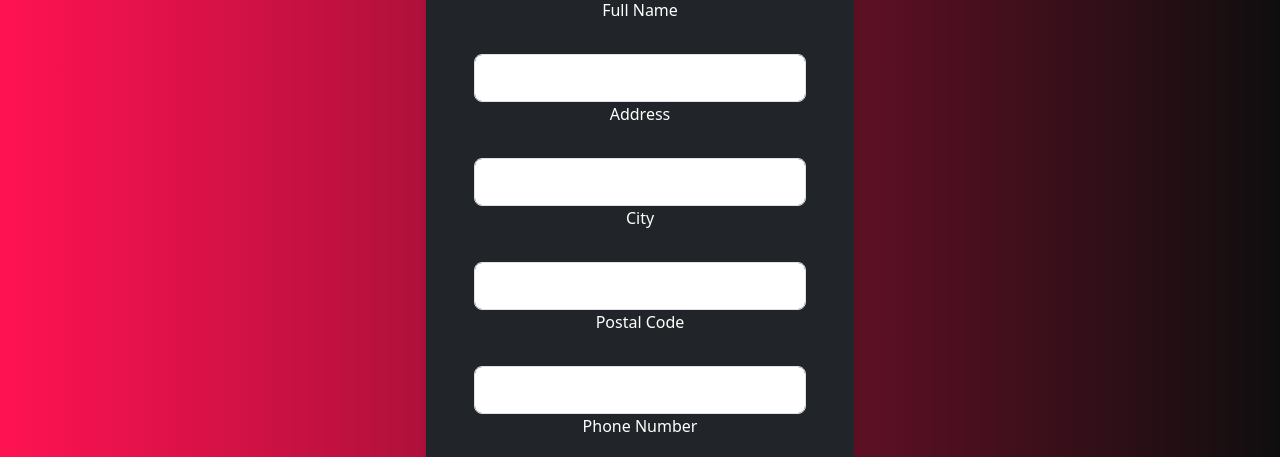
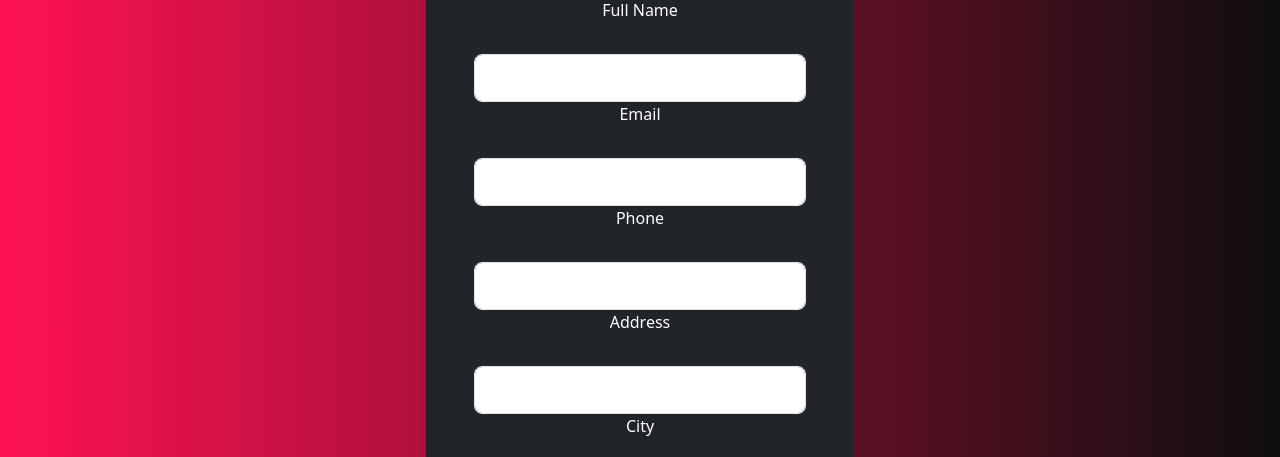
Before and after one commit to Blaxor44/Munchtique-Frontend, a Vue app: page /checkout in a window 1280 px wide. Shown: the part 440-897 px from the top of the page. Built offline with nearby package versions, Linux system fonts and the light colour scheme.

Commit message:
order commit fe

```diff
--- a/src/main.js
+++ b/src/main.js
@@ -14,4 +14,3 @@ createApp(App)
   .mount('#app');
 
 store.dispatch('loadStoredState'); // Load stored state from localStorage
-axios.defaults.baseURL = 'http://localhost:5000';
--- a/src/store.js
+++ b/src/store.js
@@ -1,13 +1,26 @@
 import { createStore } from 'vuex';
+import axios from 'axios';
 
 export default createStore({
   state: {
     user: JSON.parse(localStorage.getItem('user')) || null,
     cart: JSON.parse(localStorage.getItem('cart')) || [],
+    discountCode: null,
+    checkoutAddress: '',
+    checkoutCity: '',
+    checkoutPostalCode: '',
+    paymentMethod: 'cash', // default payment method
+    cardNumber: '',
+    expiryDate: '',
+    cvv: '',
+    totalPrice: 0 // Initialize totalPrice
   },
   mutations: {
     setUser(state, user) {
       state.user = user;
+    },
+    clearUser(state) {
+      state.user = null;
     },
     addToCart(state, item) {
       state.cart.push(item);
@@ -21,6 +34,33 @@ export default createStore({
     clearCart(state) {
       state.cart = [];
     },
+    setDiscountCode(state, code) {
+      state.discountCode = code;
+    },
+    setCheckoutAddress(state, address) {
+      state.checkoutAddress = address;
+    },
+    setCheckoutCity(state, city) {
+      state.checkoutCity = city;
+    },
+    setCheckoutPostalCode(state, postalCode) {
+      state.checkoutPostalCode = postalCode;
+    },
+    setPaymentMethod(state, method) {
+      state.paymentMethod = method;
+    },
+    setCardNumber(state, number) {
+      state.cardNumber = number;
+    },
+    setExpiryDate(state, date) {
+      state.expiryDate = date;
+    },
+    setCVV(state, cvv) {
+      state.cvv = cvv;
+    },
+    setTotalPrice(state, price) {
+      state.totalPrice = price;
+    },
   },
   actions: {
     addToCart({ commit, state }, item) {
@@ -31,12 +71,25 @@ export default createStore({
       commit('removeFromCart', index);
       localStorage.setItem('cart', JSON.stringify(state.cart));
     },
+    applyDiscount({ commit, state }, code) {
+      if (code === 'Munch') {
+        if (state.discountCode === code) {
+          return false; // Code has already been applied
+        } else {
+          commit('setDiscountCode', code);
+          return true; // Code successfully applied
+        }
+      } else {
+        return false; // Invalid code
+      }
+    },
     logout({ commit }) {
-      commit('setUser', null);
+      commit('clearUser');
       commit('clearCart');
       localStorage.removeItem('token');
+      localStorage.removeItem('user');
       localStorage.removeItem('cart');
-      localStorage.removeItem('user');
+      console.log('User state cleared and token removed from local storage');
     },
     setUser({ commit }, user) {
       commit('setUser', user);
@@ -52,11 +105,61 @@ export default createStore({
         commit('setCart', cart);
       }
     },
+    initializeApp({ dispatch }) {
+      dispatch('loadStoredState');
+    },
+
+    async checkout({ state, commit }) {
+      const token = localStorage.getItem('token');
+
+      // Construct the payload
+      const payload = {
+        fullName: state.user.fullName,
+        email: state.user.email,
+        phone: state.user.phone,
+        address: state.checkoutAddress,
+        city: state.checkoutCity,
+        postalCode: state.checkoutPostalCode,
+        paymentMethod: state.paymentMethod,
+        cardDetails: state.paymentMethod === 'card' ? {
+          cardNumber: state.cardNumber,
+          expiryDate: state.expiryDate,
+          cvv: state.cvv
+        } : null,
+        items: state.cart,
+        totalPrice: state.totalPrice
+      };
+
+      try {
+        const response = await axios.post('http://localhost:5000/api/checkout', payload, {
+          headers: {
+            'Authorization': `Bearer ${token}`,
+            'Content-Type': 'application/json'
+          }
+        });
+
+        if (response.status === 200) {
+          // Handle successful checkout
+          commit('clearCart');
+          alert('Order placed successfully!');
+        } else {
+          alert('Error placing order. Please try again.');
+        }
+      } catch (error) {
+        console.error('Error placing order:', error);
+        alert('Error placing order. Please try again.');
+      }
+    },
   },
   getters: {
     cartItems: state => state.cart,
     totalPrice: state => {
-      return state.cart.reduce((total, item) => total + item.price, 0);
+      const total = state.cart.reduce((total, item) => total + item.price, 0);
+      // Apply discount if code is valid
+      if (state.discountCode === 'Munch') {
+        return total * 0.85; // 15% off
+      }
+      return total;
     },
     isAuthenticated: state => !!state.user,
     getUser: state => state.user,
--- a/src/views/Checkout.vue
+++ b/src/views/Checkout.vue
@@ -12,42 +12,50 @@
                             <h2 class="fw-bold mb-2 text-uppercase">Checkout</h2>
                             <p class="text-white-50 mb-5">Please enter your delivery and payment details</p>
 
+                            <!-- Full Name Input -->
                             <div data-mdb-input-init class="form-outline form-white mb-4">
-                                <input type="text" v-model="name" class="form-control form-control-lg" />
+                                <input type="text" v-model="fullName" class="form-control form-control-lg" />
                                 <label class="form-label">Full Name</label>
                             </div>
 
+                            <!-- Email Input -->
+                            <div data-mdb-input-init class="form-outline form-white mb-4">
+                                <input type="email" v-model="email" class="form-control form-control-lg" />
+                                <label class="form-label">Email</label>
+                            </div>
+
+                            <!-- Phone Input -->
+                            <div data-mdb-input-init class="form-outline form-white mb-4">
+                                <input type="text" v-model="phone" class="form-control form-control-lg" />
+                                <label class="form-label">Phone</label>
+                            </div>
+
+                            <!-- Address Input -->
                             <div data-mdb-input-init class="form-outline form-white mb-4">
                                 <input type="text" v-model="address" class="form-control form-control-lg" />
                                 <label class="form-label">Address</label>
                             </div>
 
+                            <!-- City Input -->
                             <div data-mdb-input-init class="form-outline form-white mb-4">
                                 <input type="text" v-model="city" class="form-control form-control-lg" />
                                 <label class="form-label">City</label>
                             </div>
 
+                            <!-- Postal Code Input -->
                             <div data-mdb-input-init class="form-outline form-white mb-4">
                                 <input type="text" v-model="postalCode" class="form-control form-control-lg" />
                                 <label class="form-label">Postal Code</label>
                             </div>
 
-                            <div data-mdb-input-init class="form-outline form-white mb-4">
-                                <input type="text" v-model="phone" class="form-control form-control-lg" />
-                                <label class="form-label">Phone Number</label>
-                            </div>
-
-                            <div data-mdb-input-init class="form-outline form-white mb-4">
-                                <input type="text" v-model="email" class="form-control form-control-lg" />
-                                <label class="form-label">Email</label>
-                            </div>
-
+                            <!-- Pay with Card -->
                             <div class="form-check form-switch mb-4">
                                 <input class="form-check-input" type="checkbox" v-model="payWithCard"
                                     @change="clearCardDetails" />
                                 <label class="form-check-label">Pay with Card</label>
                             </div>
 
+                            <!-- Card Details -->
                             <div v-if="payWithCard">
                                 <div data-mdb-input-init class="form-outline form-white mb-4">
                                     <input type="text" v-model="cardNumber" @input="formatCardNumber"
@@ -69,7 +77,9 @@
                             </div>
 
                             <button @click="handleSubmit" data-mdb-button-init data-mdb-ripple-init
-                                class="btn btn-outline-light btn-lg px-5" type="submit">Submit</button>
+                                class="btn btn-outline-light btn-lg px-5" type="submit">
+                                Submit
+                            </button>
                         </div>
                     </div>
                 </div>
@@ -88,21 +98,24 @@ export default {
     name: 'Checkout',
     setup() {
         const store = useStore();
-        const name = ref('');
+        const router = useRouter();
+
+        // Define reactive variables for form inputs
+        const fullName = ref(store.state.user ? store.state.user.fullName : '');
+        const email = ref(store.state.user ? store.state.user.email : '');
+        const phone = ref(store.state.user ? store.state.user.phone : '');
         const address = ref('');
         const city = ref('');
         const postalCode = ref('');
-        const phone = ref('');
-        const email = ref('');
         const payWithCard = ref(false);
         const cardNumber = ref('');
         const expiryDate = ref('');
         const cvv = ref('');
-        const router = useRouter();
 
         const cartItems = computed(() => store.getters.cartItems);
         const totalPrice = computed(() => store.getters.totalPrice);
 
+        // Function to clear card details when not paying with card
         const clearCardDetails = () => {
             if (!payWithCard.value) {
                 cardNumber.value = '';
@@ -111,6 +124,7 @@ export default {
             }
         };
 
+        // Functions to format card number, expiry date, and CVV input fields
         const formatCardNumber = (event) => {
             let value = event.target.value.replace(/\D/g, '');
             if (value.length > 16) {
@@ -137,30 +151,42 @@ export default {
             cvv.value = value;
         };
 
+        // Function to handle form submission
         const handleSubmit = async () => {
-            // Validate form data
-            if (payWithCard.value && (!cardNumber.value || !expiryDate.value || !cvv.value)) {
-                alert('Please fill out all card details.');
-                return;
-            }
+            const payload = {
+                fullName: fullName.value,
+                email: email.value,
+                phone: phone.value,
+                address: address.value,
+                city: city.value,
+                postalCode: postalCode.value,
+                paymentMethod: payWithCard.value ? 'card' : 'cash',
+                cardDetails: payWithCard.value ? { cardNumber: cardNumber.value, expiryDate: expiryDate.value, cvv: cvv.value } : null,
+                items: cartItems.value.map(item => ({
+                    name: item.name,
+                    price: item.price,
+                })),
+                totalPrice: totalPrice.value,
+            };
+
+            console.log('Payload:', payload); // Debugging: log the payload to ensure all fields are populated correctly
 
             try {
-                const response = await axios.post('http://localhost:5000/api/checkout', {
-                    name: name.value,
-                    address: address.value,
-                    city: city.value,
-                    postalCode: postalCode.value,
-                    phone: phone.value,
-                    email: email.value,
-                    paymentMethod: payWithCard.value ? 'card' : 'cash',
-                    cardDetails: payWithCard.value ? { cardNumber: cardNumber.value, expiryDate: expiryDate.value, cvv: cvv.value } : null,
-                    items: cartItems.value, // Include cart items
-                    totalPrice: totalPrice.value // Include total price
+                const token = localStorage.getItem('token');
+                if (!token) {
+                    console.error('No token found');
+                    return; // Stop execution if the token is missing
+                }
+                const response = await axios.post('http://localhost:5000/api/checkout', payload, {
+                    headers: {
+                        Authorization: `Bearer ${token}`,
+                        'Content-Type': 'application/json',
+                    },
                 });
 
                 if (response.status === 200) {
+                    await store.dispatch('clearCart');
                     alert('Order placed successfully!');
-                    router.push('/thank-you');
                 } else {
                     alert('Error placing order. Please try again.');
                 }
@@ -171,12 +197,12 @@ export default {
         };
 
         return {
-            name,
+            fullName,
+            email,
+            phone,
             address,
             city,
             postalCode,
-            phone,
-            email,
             payWithCard,
             cardNumber,
             expiryDate,
```
Also changed, not shown: jsconfig.json (+10 -3 lines), src/services/authService.js (+0 -14 lines), src/views/Cart.vue (+35 -38 lines), src/views/Menu.vue (+24 -15 lines), src/views/MyProfile.vue (+9 -3 lines).
